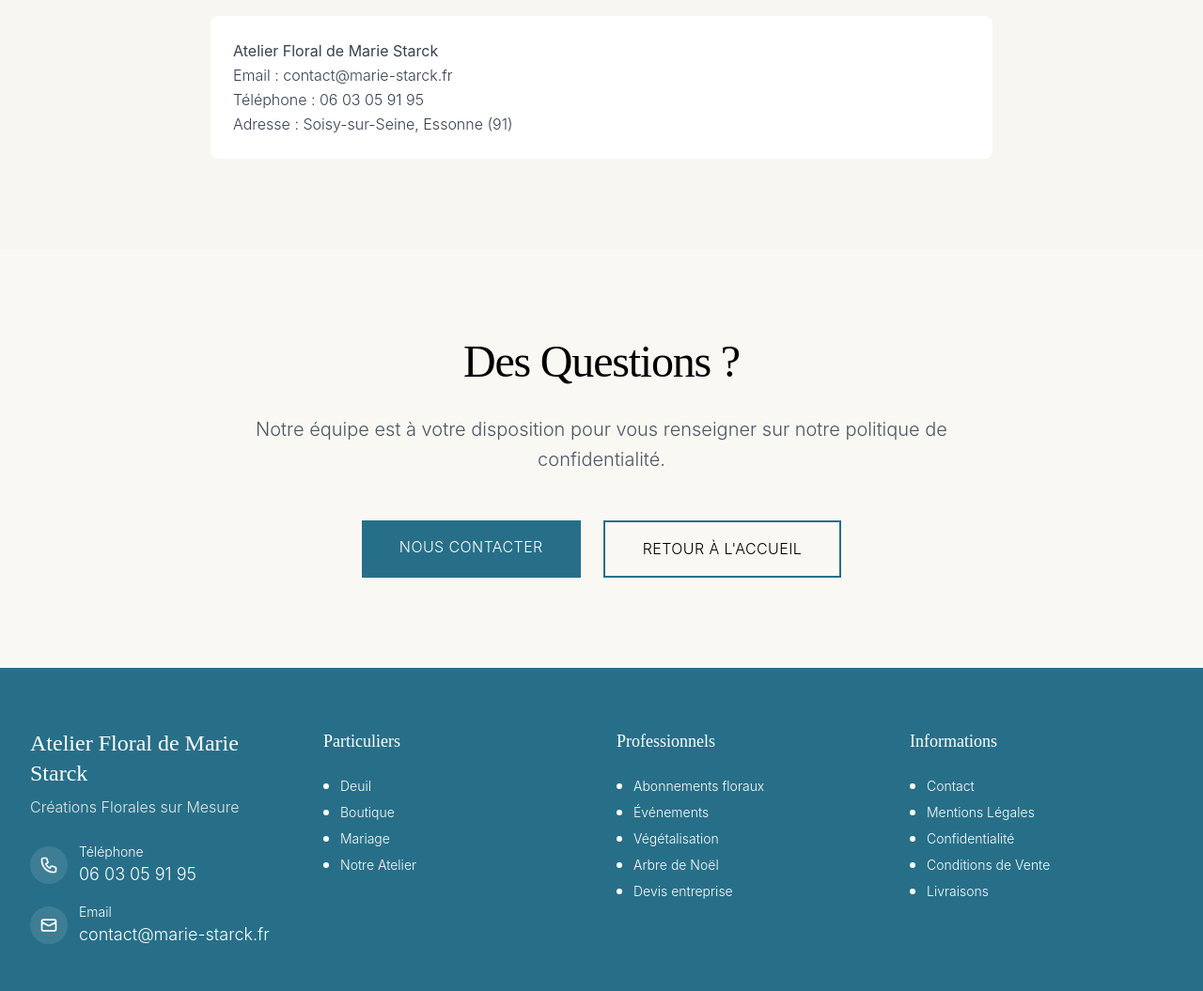
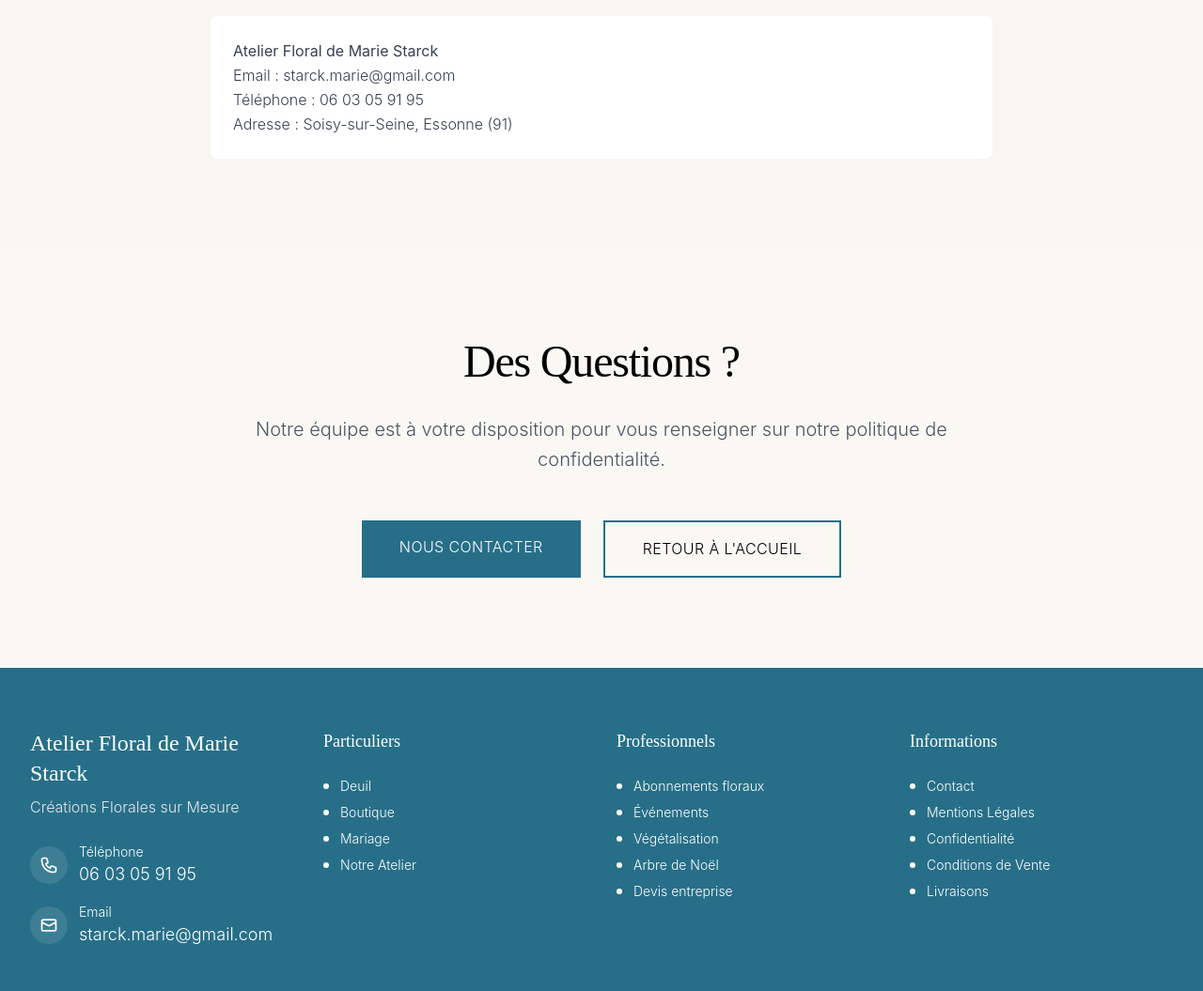
Before and after one commit to Alexmz1/marie-starck-mourning, a Next.js app: page /politique-confidentialite in a window 1280 px wide. Shown: the part 2458-3513 px from the top of the page at 94% size. Built offline with nearby package versions, Linux system fonts and the light colour scheme.

Commit message:
Modification email into pages

```diff
--- a/src/app/politique-confidentialite/page.js
+++ b/src/app/politique-confidentialite/page.js
@@ -101,7 +101,7 @@ export default function Page() {
                     <li>Droit d'opposition au traitement</li>
                   </ul>
                   <p>
-                    Pour exercer ces droits, contactez-nous à l'adresse : contact@marie-starck.fr
+                    Pour exercer ces droits, contactez-nous à l'adresse : starck.marie@gmail.com
                   </p>
                 </div>
               </div>
@@ -131,7 +131,7 @@ export default function Page() {
                   </p>
                   <div className="bg-white p-6 rounded-lg">
                     <p><strong>Atelier Floral de Marie Starck</strong></p>
-                    <p>Email : contact@marie-starck.fr</p>
+                    <p>Email : starck.marie@gmail.com</p>
                     <p>Téléphone : 06 03 05 91 95</p>
                     <p>Adresse : Soisy-sur-Seine, Essonne (91)</p>
                   </div>
--- a/src/components/Footer.js
+++ b/src/components/Footer.js
@@ -37,8 +37,8 @@ export default function Footer() {
                   </div>
                   <div>
                     <p className="text-sm text-white font-light">Email</p>
-                    <a href="mailto:contact@marie-starck.fr" className="text-lg font-light hover:text-gray-200 transition-colors duration-300">
-                      contact@marie-starck.fr
+                    <a href="mailto:starck.marie@gmail.com" className="text-lg font-light hover:text-gray-200 transition-colors duration-300">
+                      starck.marie@gmail.com
                     </a>
                   </div>
                 </div>
--- a/src/pages/contact-entreprises/ContactEntreprisesPage.js
+++ b/src/pages/contact-entreprises/ContactEntreprisesPage.js
@@ -355,10 +355,10 @@ const ContactEntreprisesPage = () => {
                   06 03 05 91 95
                 </a>
                 <a
-                  href="mailto:contact@marie-starck.fr"
+                  href="mailto:starck.marie@gmail.com"
                   className="py-3 px-6 font-light text-black border border-gray-300 hover:border-gray-400 transition-all duration-300 tracking-wide inline-flex items-center justify-center"
                 >
-                  contact@marie-starck.fr
+                  starck.marie@gmail.com
                 </a>
               </div>
             </div>
--- a/src/pages/contact/ContactPage.js
+++ b/src/pages/contact/ContactPage.js
@@ -154,8 +154,8 @@ const ContactPage = () => {
                 </div>
                 <h3 className="text-xl font-light text-black mb-4 tracking-wide">Email</h3>
                 <p className="text-gray-600 font-light mb-2">Écrivez-nous</p>
-                <a href="mailto:contact@marie-starck.fr" className="text-black font-light hover:underline">
-                  contact@marie-starck.fr
+                <a href="mailto:starck.marie@gmail.com" className="text-black font-light hover:underline">
+                  starck.marie@gmail.com
                 </a>
               </div>
 
--- a/src/pages/legal/MentionsLegalesPage.js
+++ b/src/pages/legal/MentionsLegalesPage.js
@@ -46,7 +46,7 @@ const MentionsLegalesPage = () => {
                     France
                   </p>
                   <p className="text-gray-700 font-light leading-relaxed">
-                    <strong>Email :</strong> contact@marie-starck.fr<br/>
+                    <strong>Email :</strong> starck.marie@gmail.com<br/>
                     <strong>Téléphone :</strong> 01 23 45 67 89
                   </p>
                 </div>
```
